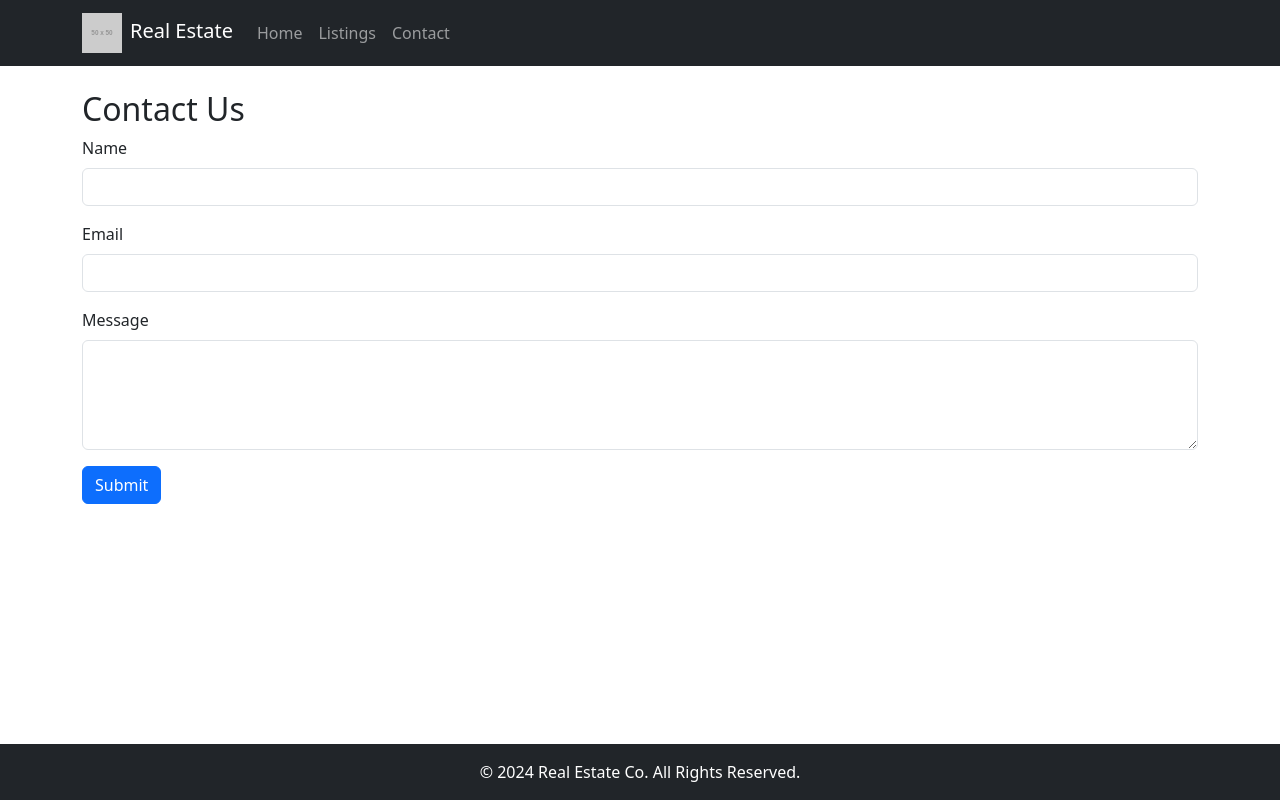
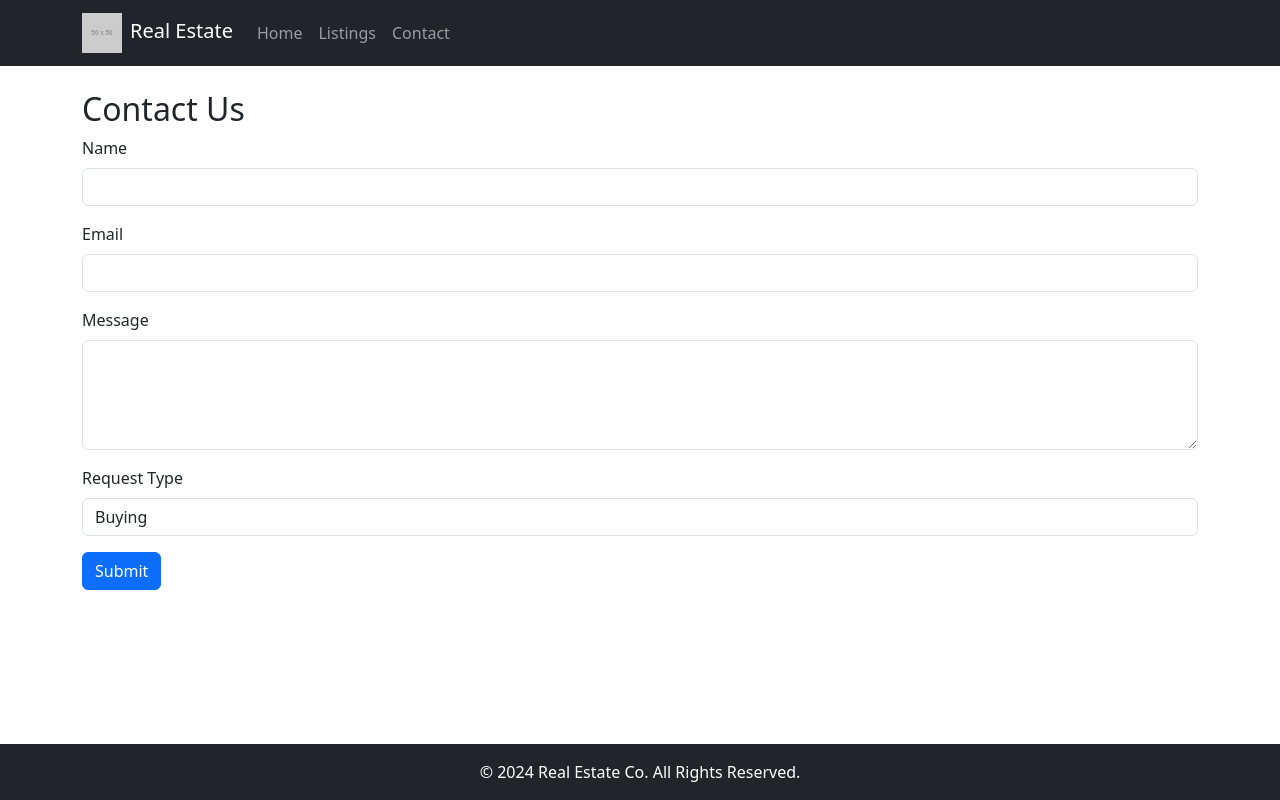
Before and after one commit to frankenstein-code/real-estate-client, a React (Create React App) app: page /contact in a window 1280 px wide. Built offline with nearby package versions, Linux system fonts and the light colour scheme.

Commit message:
Added enums

```diff
--- /dev/null
+++ b/src/enums/requestType.js
@@ -0,0 +1,6 @@
+const RequestType = Object.freeze({
+  BUYING: "Buying",
+  SELLING: "Selling",
+});
+
+export default RequestType;
--- a/src/pages/ContactPage.js
+++ b/src/pages/ContactPage.js
@@ -1,13 +1,21 @@
 import React, { useState } from "react";
 import { Container, Form, Button } from "react-bootstrap";
+import RequestType from "../enums/requestType"; // Import the enum from enums folder
 
 const ContactPage = () => {
-  const [form, setForm] = useState({ name: "", email: "", message: "" });
+  const [form, setForm] = useState({
+    name: "",
+    email: "",
+    message: "",
+    requestType: RequestType.BUYING, // Default to 'Buying'
+  });
 
+  // Handle form input change
   const handleChange = (e) => {
     setForm({ ...form, [e.target.name]: e.target.value });
   };
 
+  // Handle form submission
   const handleSubmit = (e) => {
     e.preventDefault();
     console.log(form);
@@ -49,6 +57,19 @@ const ContactPage = () => {
             required
           />
         </Form.Group>
+        <Form.Group className="mb-3">
+          <Form.Label>Request Type</Form.Label>
+          <Form.Control
+            as="select"
+            name="requestType"
+            value={form.requestType}
+            onChange={handleChange}
+            required
+          >
+            <option value={RequestType.BUYING}>Buying</option>
+            <option value={RequestType.SELLING}>Selling</option>
+          </Form.Control>
+        </Form.Group>
         <Button variant="primary" type="submit">
           Submit
         </Button>
```
